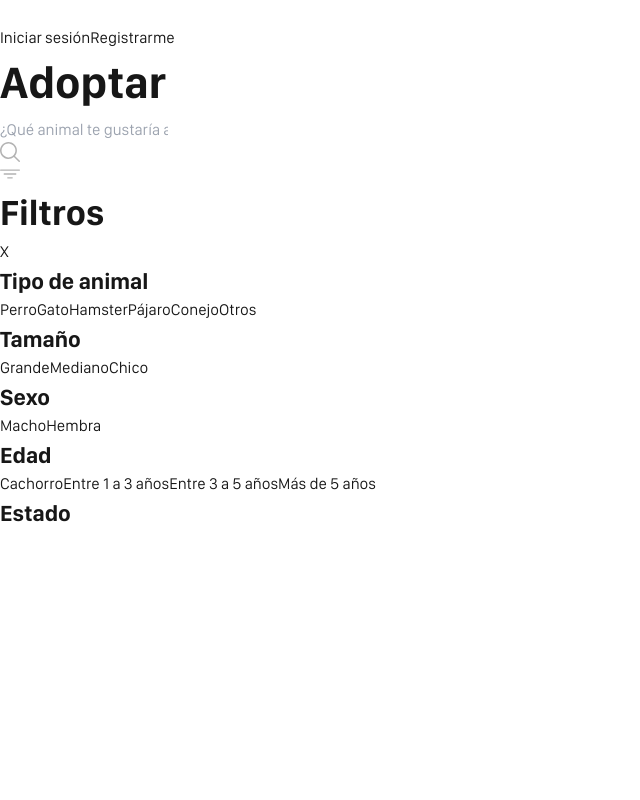
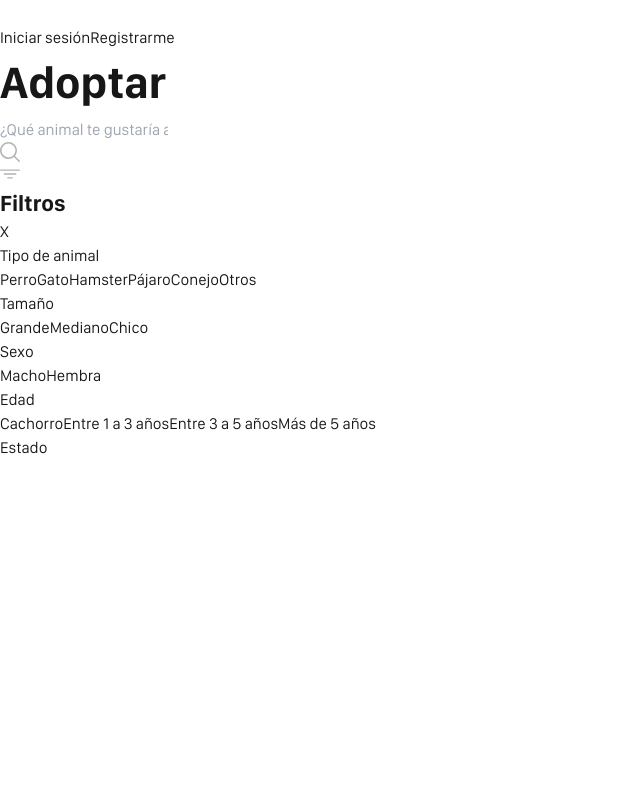
Before and after one commit to No-Country-simulation/s18-05-m-csharp-react, a Next.js app in the folder client/: page /adoptar in a window 1280 px wide. Shown: the top 800 px of the page, without its empty margins (0-640 px from the left). Built offline with nearby package versions, Linux system fonts and the light colour scheme.

Commit message:
modificando el diseño del filtro, comentando ubicacion

```diff
--- a/client/src/components/search/AnimalSearch.tsx
+++ b/client/src/components/search/AnimalSearch.tsx
@@ -74,12 +74,12 @@ export default function AnimalSearch() {
       </div>
 
       <div
-        className={`fixed inset-0 z-50 flex items-center justify-center backdrop-blur-sm transition-all duration-300 ease-in-out ${showFilters ? 'opacity-100 scale-100' : 'opacity-0 scale-95 pointer-events-none'
+        className={`fixed inset-0 z-50 flex items-center justify-center transition-all duration-300 ease-in-out ${showFilters ? 'opacity-100 scale-100' : 'opacity-0 scale-95 pointer-events-none'
           }`}
       >
-        <div className="bg-white p-5 border border-primary-light shadow-xl rounded-md max-h-[80vh] overflow-y-auto w-full max-w-lg mx-2">
-          <div className="text-primary flex justify-between mb-2 align-middle items-center">
-            <h2>Filtros</h2>
+        <div className="bg-white p-5 shadow-2xl rounded-xl max-h-[90vh] overflow-y-auto w-full max-w-lg mx-2">
+          <div className="text-primary flex justify-between align-middle items-center">
+            <h3>Filtros</h3>
             <span
               className="text-subtitle cursor-pointer p-2 pr-0"
               onClick={() => setShowFilters(false)}
@@ -89,7 +89,7 @@ export default function AnimalSearch() {
           </div>
           {Object.entries(filterOptions).map(([category, options]) => (
             <div key={category} className="mb-4">
-              <h3 className="font-medium mb-2 text-dark-gray">{category}</h3>
+              <p className="text-body font-medium mb-2 text-dark-gray">{category}</p>
               <div className="flex flex-wrap gap-2">
                 {options.map((option) => {
                   if (option.type === 'button') {
@@ -97,9 +97,9 @@ export default function AnimalSearch() {
                       <button
                         key={option.label}
                         onClick={() => handleFilterClick(category, option.label)}
-                        className={`px-3 py-2 rounded-full text-sm ${selectedFilters[category]?.includes(option.label)
+                        className={`px-3 border border-primary-light py-2 rounded-full text-sm ${selectedFilters[category]?.includes(option.label)
                           ? 'bg-custom-gradient text-white'
-                          : 'bg-gray-200 text-gray-800'
+                          : 'text-dark-gray'
                           }`}
                       >
                         {option.label}
@@ -115,30 +115,31 @@ export default function AnimalSearch() {
                         extraClassName="mx-4"
                       />
                     )
-                  } else if (option.type === 'slider') {
-                    return (
-                      <div key={option.label} className="w-full">
-                        <input
-                          type="range"
-                          min={option.min}
-                          max={option.max}
-                          step={option.step}
-                          value={sliderValue}
-                          onChange={(e) => handleSliderChange(Number(e.target.value))}
-                          className="w-full"
-                        />
-                        <div className="flex justify-between text-sm text-gray-600">
-                          <span>{sliderValue}km</span>
-                          <span>+60km</span>
-                        </div>
-                      </div>
-                    )
                   }
+                  // else if (option.type === 'slider') {
+                  //   return (
+                  //     <div key={option.label} className="w-full">
+                  //       <input
+                  //         type="range"
+                  //         min={option.min}
+                  //         max={option.max}
+                  //         step={option.step}
+                  //         value={sliderValue}
+                  //         onChange={(e) => handleSliderChange(Number(e.target.value))}
+                  //         className="w-full"
+                  //       />
+                  //       <div className="flex justify-between text-sm text-gray-600">
+                  //         <span>{sliderValue}km</span>
+                  //         <span>+60km</span>
+                  //       </div>
+                  //     </div>
+                  //   )
+                  // }
                 })}
               </div>
             </div>
           ))}
-          <div className="flex justify-between items-center mt-4">
+          <div className="flex justify-between items-center mt-8">
             <button onClick={clearFilters} className="text-gray underline hover:text-secondary">
               Borrar todo
             </button>
--- a/client/src/components/search/filterOptions.ts
+++ b/client/src/components/search/filterOptions.ts
@@ -27,9 +27,9 @@ const filterOptions: Record<string, FilterOption[]> = {
     { type: 'checkbox', label: 'Vacunas al día' },
     { type: 'checkbox', label: 'Castrado' },
   ],
-  'Ubicación': [
-    { type: 'slider', label: 'Distancia', min: 10, max: 60, step: 10 },
-  ],
+  // 'Ubicación': [
+  //   { type: 'slider', label: 'Distancia', min: 10, max: 60, step: 10 },
+  // ],
 }
 
 export default filterOptions
```
